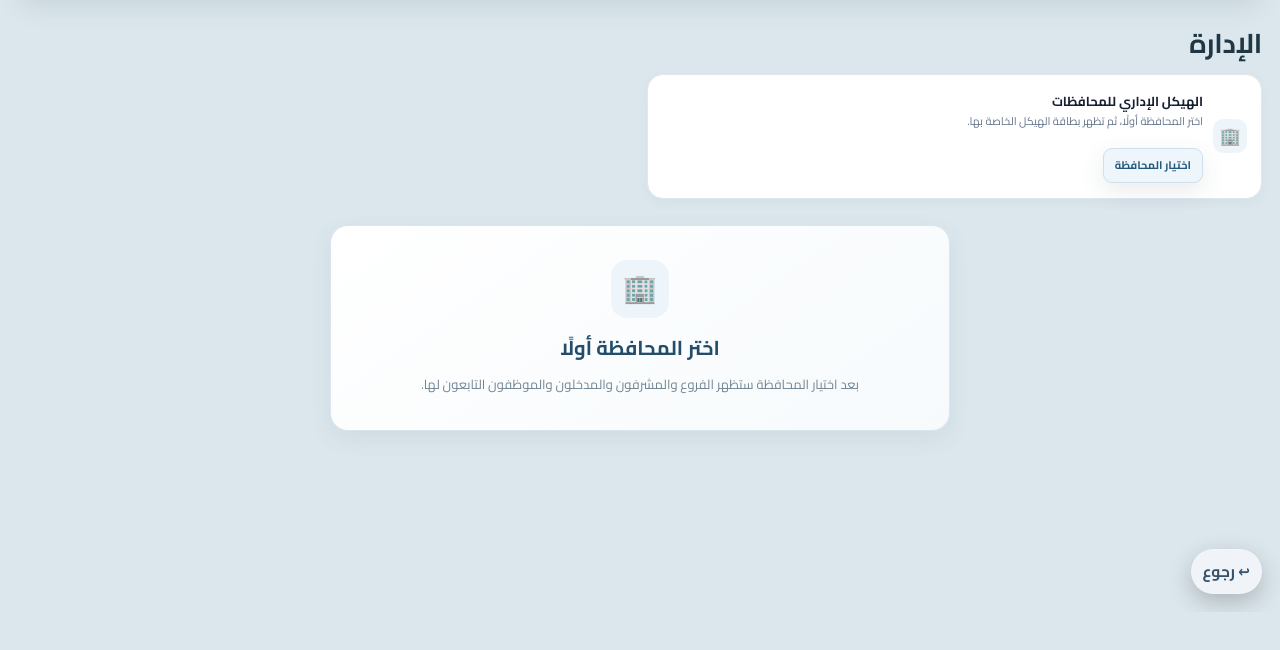
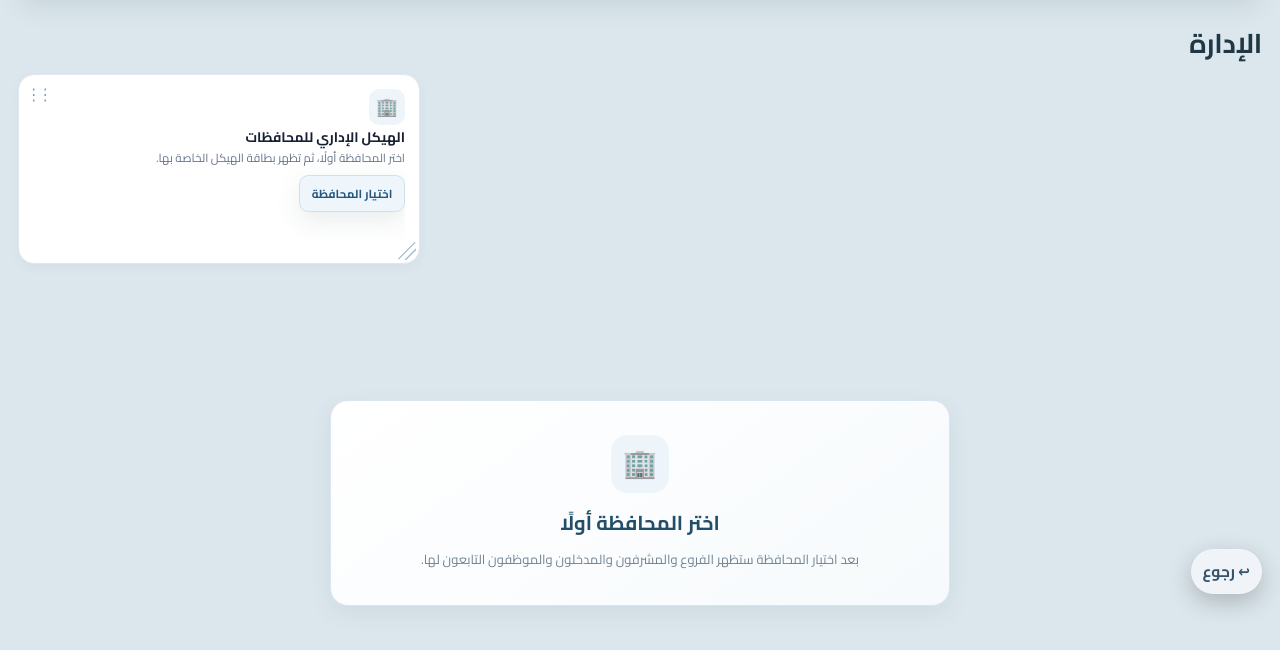
Before and after one commit to aheshamzaghloul-cpu/employee-movements-central, a Flask app: template templates/structure.html in a window 1280 px wide. Shown: the part 188-838 px from the top of the page. Before the commit the page ends 799 px from the top, so only its background shows below. Run offline with Flask 3, Linux system fonts and the light colour scheme; the template is opened without the code that fills it: values that come from a table or form of the project are taken from there, others are empty; data comes from the database, SQL or seed files in the repository; some libraries are stand-ins or nearby versions.

Commit message:
Add files via upload

```diff
--- a/app.py
+++ b/app.py
@@ -7,7 +7,7 @@ from sqlalchemy import UniqueConstraint
 from werkzeug.security import generate_password_hash, check_password_hash
 
 app=Flask(__name__)
-APP_VERSION='v34.32-PRECISION-DASHBOARD-WORKSPACE'
+APP_VERSION='v34.35-SCALING-FREE-CARDS-ALL-DASHBOARDS'
 DATABASE_URL=os.getenv('DATABASE_URL','sqlite:///local.db')
 if DATABASE_URL.startswith('postgres://'): DATABASE_URL=DATABASE_URL.replace('postgres://','postgresql+psycopg://',1)
 app.config.update(SECRET_KEY=os.getenv('SECRET_KEY') or 'dev-only-change-me',SQLALCHEMY_DATABASE_URI=DATABASE_URL,SQLALCHEMY_TRACK_MODIFICATIONS=False,SESSION_COOKIE_HTTPONLY=True,SESSION_COOKIE_SAMESITE='Lax',SESSION_COOKIE_SECURE=os.getenv('COOKIE_SECURE','0')=='1',MAX_CONTENT_LENGTH=2*1024*1024)
--- a/static/app.css
+++ b/static/app.css
@@ -458,3 +458,25 @@ label{font-size:13px}.box>form label,.quick-form label{min-width:0}.form-actions
 @media(max-width:1100px){.home-content-layout{grid-template-columns:minmax(0,1fr) 178px}.dashboard-workspace{min-height:1000px}.dashboard-widget{min-width:220px}}
 @media(max-width:900px){.home-content-layout{grid-template-columns:1fr}.home-summary-card{grid-template-columns:repeat(4,minmax(0,1fr));position:static;order:-1}.dashboard-workspace{min-height:1000px}.dashboard-widget{min-width:210px}}
 @media(max-width:620px){.home-summary-card{grid-template-columns:repeat(2,minmax(0,1fr));gap:8px}.dashboard-workspace{min-height:1400px}.dashboard-widget{min-width:180px}.widget-drag{width:21px;height:21px}.widget-resize{width:16px;height:16px}}
+
+/* v34.35 — proportional content scaling and reusable free-card workspaces */
+.widget-inner{position:relative;box-sizing:border-box;overflow:auto;transform-origin:top right}
+.dashboard-widget .widget-inner,.free-card .widget-inner{scrollbar-width:thin}
+.dashboard-widget .widget-inner h1,.dashboard-widget .widget-inner h2,.dashboard-widget .widget-inner h3,
+.free-card .widget-inner h1,.free-card .widget-inner h2,.free-card .widget-inner h3{font-size:calc(1em * var(--widget-scale,1))}
+.dashboard-widget .widget-inner .home-group-icon,.dashboard-widget .widget-inner .reports-group-icon,
+.free-card .widget-inner .home-group-icon,.free-card .widget-inner .reports-group-icon{transform:scale(var(--widget-scale,1));transform-origin:center}
+.dashboard-widget .widget-inner table,.free-card .widget-inner table{font-size:calc(1em * var(--widget-scale,1))}
+.dashboard-widget .widget-inner .btn,.free-card .widget-inner .btn{font-size:calc(.9em * var(--widget-scale,1));padding:calc(10px * var(--widget-scale,1)) calc(14px * var(--widget-scale,1))}
+.free-card-workspace{position:relative;display:block;width:100%;min-height:300px;overflow:visible;direction:rtl;margin-bottom:18px}
+.free-card-workspace>.admin-shortcuts{display:block;margin:0;min-height:300px}
+.free-card-workspace .free-card{position:absolute!important;display:block!important;box-sizing:border-box;min-width:220px;min-height:145px;margin:0!important;overflow:hidden;z-index:1}
+.free-card-workspace .free-card.dragging,.dashboard-widget.dragging{z-index:1000;opacity:.94;box-shadow:0 20px 48px rgba(25,72,105,.22);outline:2px solid rgba(64,143,197,.28)}
+.free-card-workspace .free-card .widget-tools{position:absolute;top:7px;left:7px;z-index:30;pointer-events:none}
+.free-card-workspace .free-card .widget-drag{pointer-events:auto}
+.free-card-workspace .free-card .widget-resize{position:absolute;right:3px;bottom:3px}
+.structure-free-workspace{min-height:500px}
+.structure-free-workspace .structure-grid{display:block;min-height:500px}
+.structure-free-workspace .structure-card{position:absolute!important;margin:0!important;min-width:280px;min-height:180px;overflow:hidden}
+.structure-free-workspace .structure-card .widget-inner{height:100%}
+@media(max-width:900px){.free-card-workspace{min-height:600px}.free-card-workspace .free-card,.structure-free-workspace .structure-card{min-width:220px}}
--- a/static/app.js
+++ b/static/app.js
@@ -159,127 +159,91 @@ document.addEventListener('DOMContentLoaded', function(){
   });
 })();
 
-// v34.34: free home dashboard canvas — medium defaults, free drag/resize, persistent layout.
+// v34.35 — free dashboard cards with proportional inner scaling + reusable free-card workspaces.
 (function(){
-  const workspace=document.querySelector('#dashboard-workspace');
-  if(!workspace) return;
-  const key='employee_dashboard_layout_v34_34';
-  const widgets=()=>[...workspace.querySelectorAll(':scope > .dashboard-widget')];
   const clamp=(v,min,max)=>Math.max(min,Math.min(max,v));
-  function read(){try{return JSON.parse(localStorage.getItem(key)||'{}')}catch(e){return {}}}
+  function ensureInner(w){
+    if(w.querySelector(':scope > .widget-inner')) return w.querySelector(':scope > .widget-inner');
+    const inner=document.createElement('div'); inner.className='widget-inner';
+    [...w.childNodes].forEach(n=>{
+      if(n.nodeType===1 && (n.classList.contains('widget-tools')||n.classList.contains('widget-resize'))) return;
+      inner.appendChild(n);
+    });
+    w.appendChild(inner); return inner;
+  }
+  function scaleInner(w){
+    const inner=ensureInner(w); if(!inner)return;
+    const baseW=360,baseH=190;
+    const area=Math.max(1,w.offsetWidth*w.offsetHeight);
+    const scale=clamp(Math.sqrt(area/(baseW*baseH)),0.72,1.55);
+    w.style.setProperty('--widget-scale',scale.toFixed(3));
+    inner.style.width=(100/scale)+'%';
+    inner.style.minHeight=(100/scale)+'%';
+    inner.style.zoom=scale;
+  }
+
+  // Home dashboard: medium first-open defaults, free drag/resize, persistent layout.
+  const home=document.querySelector('#dashboard-workspace');
+  if(home){
+    const key='employee_dashboard_layout_v34_35';
+    const widgets=()=>[...home.querySelectorAll(':scope > .dashboard-widget')];
+    const read=()=>{try{return JSON.parse(localStorage.getItem(key)||'{}')}catch(e){return {}}};
     function canvasSize(){
       const maxBottom=widgets().reduce((m,w)=>Math.max(m,(parseFloat(w.style.top)||0)+(parseFloat(w.style.height)||0)),0);
-    const minHeight=Math.max(window.innerHeight-150,760);
-    workspace.style.minHeight=Math.max(minHeight,maxBottom+80)+'px';
+      home.style.minHeight=Math.max(window.innerHeight-150,760,maxBottom+80)+'px';
     }
     function save(){
       canvasSize();
-    const state={canvasWidth:workspace.clientWidth,canvasHeight:workspace.scrollHeight,widgets:{}};
-    const wr=workspace.getBoundingClientRect();
-    widgets().forEach(w=>{
-      state.widgets[w.dataset.widgetId]={
-        x:Math.round(w.offsetLeft),y:Math.round(w.offsetTop),
-        w:Math.round(w.offsetWidth),h:Math.round(w.offsetHeight)
-      };
-    });
+      const state={canvasWidth:home.clientWidth,widgets:{}};
+      widgets().forEach(w=>{state.widgets[w.dataset.widgetId]={x:Math.round(w.offsetLeft),y:Math.round(w.offsetTop),w:Math.round(w.offsetWidth),h:Math.round(w.offsetHeight)}});
       try{localStorage.setItem(key,JSON.stringify(state))}catch(e){}
     }
     function place(w,x,y,width,height){
-    const minW=220,minH=145;
-    const maxW=Math.max(minW,workspace.clientWidth-16);
-    const ww=clamp(width||340,minW,maxW);
-    const hh=Math.max(minH,height||190);
-    const xx=clamp(x||0,0,Math.max(0,workspace.clientWidth-ww));
-    const yy=Math.max(0,y||0);
-    w.style.left=xx+'px';w.style.top=yy+'px';w.style.width=ww+'px';w.style.height=hh+'px';
+      const minW=220,minH=145,maxW=Math.max(minW,home.clientWidth-16);
+      const ww=clamp(width||340,minW,maxW),hh=Math.max(minH,height||190),xx=clamp(x||0,0,Math.max(0,home.clientWidth-ww));
+      w.style.left=xx+'px';w.style.top=Math.max(0,y||0)+'px';w.style.width=ww+'px';w.style.height=hh+'px';scaleInner(w);
     }
-  function initialLayout(){
-    // First visit: every widget starts at a consistent medium size.
-    const width=workspace.clientWidth;
-    const gap=20;
-    const col=Math.max(260,Math.floor((width-gap*2)/3));
-    const rowH=190;
-    const positions=[
-      [0,0],[col+gap,0],[2*(col+gap),0],
-      [0,rowH+gap],[col+gap,rowH+gap],[2*(col+gap),rowH+gap],
-      [0,2*(rowH+gap)]
-    ];
-    widgets().forEach((w,i)=>{
-      const [x,y]=positions[i]||[0,i*(rowH+gap)];
-      place(w,x,y,col,rowH);
-    });
-    canvasSize();
+    function initial(){
+      const gap=20,col=Math.max(260,Math.floor((home.clientWidth-gap*2)/3)),rowH=190;
+      const pos=[[0,0],[col+gap,0],[2*(col+gap),0],[0,rowH+gap],[col+gap,rowH+gap],[2*(col+gap),rowH+gap],[0,2*(rowH+gap)]];
+      widgets().forEach((w,i)=>{const [x,y]=pos[i]||[0,i*(rowH+gap)];place(w,x,y,col,rowH)});canvasSize();
     }
-  function applySaved(){
-    const state=read();
-    if(!state.widgets || !Object.keys(state.widgets).length){initialLayout();save();return;}
-    const oldWidth=state.canvasWidth||workspace.clientWidth;
-    const ratio=workspace.clientWidth>0 ? workspace.clientWidth/oldWidth : 1;
-    widgets().forEach((w,i)=>{
-      const d=state.widgets[w.dataset.widgetId];
-      if(d){
-        const ww=Math.min((d.w||340)*ratio,workspace.clientWidth-16);
-        place(w,(d.x||0)*ratio,d.y||0,ww,d.h||190);
-      }else{
-        const col=Math.max(260,Math.floor((workspace.clientWidth-40)/3));
-        place(w,(i%3)*(col+20),Math.floor(i/3)*210,col,190);
-      }
-    });
-    canvasSize();
+    function apply(){
+      const state=read(); if(!state.widgets||!Object.keys(state.widgets).length){initial();save();return;}
+      const old=state.canvasWidth||home.clientWidth,ratio=home.clientWidth>0?home.clientWidth/old:1;
+      widgets().forEach((w,i)=>{const d=state.widgets[w.dataset.widgetId];if(d)place(w,(d.x||0)*ratio,(d.y||0),(d.w||340)*ratio,d.h||190);else place(w,(i%3)*280,Math.floor(i/3)*210,340,190)});canvasSize();
     }
     let active=null;
-  function beginDrag(w,e){
-    if(e.button!==0)return;
-    const wr=workspace.getBoundingClientRect();
-    active={type:'drag',w,startX:e.clientX,startY:e.clientY,left:w.offsetLeft,top:w.offsetTop,width:w.offsetWidth,height:w.offsetHeight};
-    w.classList.add('dragging','widget-active');
-    w.setPointerCapture?.(e.pointerId);
-    e.preventDefault();
+    function drag(w,e){if(e.button!==0)return;active={type:'drag',w,sx:e.clientX,sy:e.clientY,l:w.offsetLeft,t:w.offsetTop,width:w.offsetWidth};w.classList.add('dragging');w.setPointerCapture?.(e.pointerId);e.preventDefault()}
+    function resize(w,e){if(e.button!==0)return;active={type:'resize',w,sx:e.clientX,sy:e.clientY,l:w.offsetLeft,t:w.offsetTop,width:w.offsetWidth,height:w.offsetHeight};w.classList.add('dragging');w.setPointerCapture?.(e.pointerId);e.preventDefault();e.stopPropagation()}
+    function move(e){if(!active)return;const a=active,dx=e.clientX-a.sx,dy=e.clientY-a.sy;if(a.type==='drag'){a.w.style.left=clamp(a.l+dx,0,Math.max(0,home.clientWidth-a.width))+'px';a.w.style.top=Math.max(0,a.t+dy)+'px'}else{a.w.style.width=clamp(a.width+dx,220,Math.max(220,home.clientWidth-a.l))+'px';a.w.style.height=Math.max(145,a.height+dy)+'px';scaleInner(a.w)}canvasSize()}
+    function end(){if(!active)return;active.w.classList.remove('dragging');active=null;save()}
+    apply();widgets().forEach(w=>{ensureInner(w);scaleInner(w);w.querySelector('.widget-drag')?.addEventListener('pointerdown',e=>drag(w,e));w.querySelector('.widget-resize')?.addEventListener('pointerdown',e=>resize(w,e))});
+    document.addEventListener('pointermove',move,{passive:false});document.addEventListener('pointerup',end,{passive:true});
+    window.addEventListener('resize',()=>{const old=read().canvasWidth||home.clientWidth,ratio=home.clientWidth/old;widgets().forEach(w=>{w.style.left=clamp(w.offsetLeft*ratio,0,Math.max(0,home.clientWidth-w.offsetWidth))+'px';scaleInner(w)});canvasSize();save()});
   }
-  function beginResize(w,e){
-    if(e.button!==0)return;
-    active={type:'resize',w,startX:e.clientX,startY:e.clientY,left:w.offsetLeft,top:w.offsetTop,width:w.offsetWidth,height:w.offsetHeight};
-    w.classList.add('dragging','widget-active');
-    w.setPointerCapture?.(e.pointerId);
-    e.preventDefault();e.stopPropagation();
+
+  // Reusable free canvas for administration/report cards. Cards are movable anywhere and resizable from the corner.
+  document.querySelectorAll('.free-card-workspace').forEach(workspace=>{
+    const id=workspace.id||('workspace-'+Math.random().toString(36).slice(2));
+    const key='employee_free_cards_v34_35_'+id+location.search;
+    const cards=()=>[...workspace.querySelectorAll('.free-card')];
+    const read=()=>{try{return JSON.parse(localStorage.getItem(key)||'{}')}catch(e){return {}}};
+    function canvasSize(){const max=cards().reduce((m,c)=>Math.max(m,(parseFloat(c.style.top)||0)+(parseFloat(c.style.height)||0)),0);workspace.style.minHeight=Math.max(max+40,260)+'px'}
+    function ensureControls(c){
+      if(!c.querySelector(':scope > .widget-tools')){const t=document.createElement('div');t.className='widget-tools';t.innerHTML='<span class="widget-drag" title="سحب البطاقة">⋮⋮</span>';c.appendChild(t)}
+      if(!c.querySelector(':scope > .widget-resize')){const r=document.createElement('span');r.className='widget-resize';r.title='تغيير الحجم';c.appendChild(r)}
+      return ensureInner(c);
     }
-  function move(e){
-    if(!active)return;
-    const a=active,dx=e.clientX-a.startX,dy=e.clientY-a.startY;
-    if(a.type==='drag'){
-      const x=clamp(a.left+dx,0,Math.max(0,workspace.clientWidth-a.width));
-      const y=Math.max(0,a.top+dy);
-      a.w.style.left=x+'px';a.w.style.top=y+'px';
-    }else{
-      const minW=220,minH=145;
-      const width=clamp(a.width+dx,minW,Math.max(minW,workspace.clientWidth-a.left));
-      const height=Math.max(minH,a.height+dy);
-      a.w.style.width=width+'px';a.w.style.height=height+'px';
-    }
-    canvasSize();
-  }
-  function end(){
-    if(!active)return;
-    active.w.classList.remove('dragging');
-    setTimeout(()=>active&&active.w.classList.remove('widget-active'),80);
-    active=null;save();
-  }
-  applySaved();
-  widgets().forEach(w=>{
-    const grip=w.querySelector('.widget-drag');
-    const resize=w.querySelector('.widget-resize');
-    grip?.addEventListener('pointerdown',e=>beginDrag(w,e));
-    resize?.addEventListener('pointerdown',e=>beginResize(w,e));
-  });
-  document.addEventListener('pointermove',move,{passive:false});
-  document.addEventListener('pointerup',end,{passive:true});
-  window.addEventListener('resize',()=>{
-    const oldWidth=read().canvasWidth||workspace.clientWidth;
-    const ratio=workspace.clientWidth/oldWidth;
-    widgets().forEach(w=>{
-      const x=clamp(w.offsetLeft*ratio,0,Math.max(0,workspace.clientWidth-w.offsetWidth));
-      w.style.left=x+'px';
-    });
-    canvasSize();save();
+    function place(c,x,y,w,h){const minW=220,minH=145,ww=clamp(w||340,minW,Math.max(minW,workspace.clientWidth-12));c.style.left=clamp(x||0,0,Math.max(0,workspace.clientWidth-ww))+'px';c.style.top=Math.max(0,y||0)+'px';c.style.width=ww+'px';c.style.height=Math.max(minH,h||190)+'px';scaleInner(c)}
+    function initial(){const gap=18,col=Math.max(260,Math.floor((workspace.clientWidth-gap*2)/3)),row=190;cards().forEach((c,i)=>place(c,(i%3)*(col+gap),Math.floor(i/3)*(row+gap),col,row));canvasSize();save()}
+    function save(){canvasSize();const state={canvasWidth:workspace.clientWidth,cards:{}};cards().forEach(c=>state.cards[c.dataset.freeCardId]={x:Math.round(c.offsetLeft),y:Math.round(c.offsetTop),w:Math.round(c.offsetWidth),h:Math.round(c.offsetHeight)});try{localStorage.setItem(key,JSON.stringify(state))}catch(e){}}
+    function apply(){const state=read();if(!state.cards||!Object.keys(state.cards).length){initial();return}const ratio=workspace.clientWidth/(state.canvasWidth||workspace.clientWidth);cards().forEach((c,i)=>{const d=state.cards[c.dataset.freeCardId];if(d)place(c,d.x*ratio,d.y,d.w*ratio,d.h);else place(c,(i%3)*280,Math.floor(i/3)*210,340,190)});canvasSize()}
+    let active=null;
+    function down(c,e,type){if(e.button!==0)return;active={type,c,sx:e.clientX,sy:e.clientY,l:c.offsetLeft,t:c.offsetTop,w:c.offsetWidth,h:c.offsetHeight};c.classList.add('dragging');c.setPointerCapture?.(e.pointerId);e.preventDefault();e.stopPropagation()}
+    function move(e){if(!active)return;const a=active,dx=e.clientX-a.sx,dy=e.clientY-a.sy;if(a.type==='drag'){a.c.style.left=clamp(a.l+dx,0,Math.max(0,workspace.clientWidth-a.w))+'px';a.c.style.top=Math.max(0,a.t+dy)+'px'}else{a.c.style.width=clamp(a.w+dx,220,Math.max(220,workspace.clientWidth-a.l))+'px';a.c.style.height=Math.max(145,a.h+dy)+'px';scaleInner(a.c)}canvasSize()}
+    function end(){if(!active)return;active.c.classList.remove('dragging');active=null;save()}
+    apply();cards().forEach(c=>{ensureControls(c);scaleInner(c);c.querySelector('.widget-drag')?.addEventListener('pointerdown',e=>down(c,e,'drag'));c.querySelector('.widget-resize')?.addEventListener('pointerdown',e=>down(c,e,'resize'))});
+    document.addEventListener('pointermove',move,{passive:false});document.addEventListener('pointerup',end,{passive:true});window.addEventListener('resize',()=>{cards().forEach(scaleInner);save()});
   });
 })();
--- a/templates/reports.html
+++ b/templates/reports.html
@@ -6,8 +6,9 @@
   <a class="btn teal" href="/reports/assignments/print-missions">📄 طباعة المأموريات PDF</a>
 </div>
 
+<div class="free-card-workspace" id="reports-card-workspace">
 <section class="reports-group-grid">
-  <div class="reports-group-card">
+  <div class="reports-group-card free-card" data-free-card-id="reports-movements">
     <div class="reports-group-head"><span class="reports-group-icon">📋</span><div><h3>تقارير الحركات</h3><small>اختر نوع الحركة لعرض التفاصيل والفلاتر</small></div></div>
     <div class="reports-group-links">
       <a href="/reports/leaves"><span>🏖️</span><b>الإجازات</b><small>حسب المحافظة والفرع والموظف والفترة</small></a>
@@ -15,11 +16,12 @@
       <a href="/reports/permissions"><span>🕘</span><b>الأذونات</b><small>عرض الأذونات وتصفية النتائج</small></a>
     </div>
   </div>
-  <div class="reports-group-card mission-group-card">
+  <div class="reports-group-card mission-group-card free-card" data-free-card-id="reports-missions">
     <div class="reports-group-head"><span class="reports-group-icon">🖨️</span><div><h3>المأموريات والطباعة</h3><small>الوصول المباشر إلى النماذج الرسمية</small></div></div>
     <div class="reports-group-links single"><a href="/reports/assignments/print-missions"><span>📄</span><b>طباعة المأموريات PDF</b><small>اختيار المأمورية وفتح النموذج الرسمي للطباعة</small></a></div>
   </div>
 </section>
+</div>
 
 <div class="report-summary-cards">
   {% for label, value, cls in [('إجمالي الحركات', summary.values()|sum, 'total'), ('إجازات', by_type.get('إجازة',0), 'leave'), ('انتدابات', by_type.get('انتداب',0), 'assignment'), ('أذونات', by_type.get('إذن',0), 'permission')] %}
--- a/templates/structure.html
+++ b/templates/structure.html
@@ -5,14 +5,14 @@
   <div><h1>الإدارة</h1>{% if is_supervisor %}<div class="section-caption"><b>إدارة المحافظات المسندة إليك</b><span>تظهر هنا فقط المحافظات والصلاحيات المرتبطة بحسابك.</span></div>{% elif is_entry %}<div class="section-caption"><b>إدارة فروعك</b><span>تظهر هنا فقط الفروع والموظفون الذين تتولى إدارتهم.</span></div>{% endif %}</div>
 </div>
 
-<div class="admin-shortcuts no-print admin-card-grid">
-  <div class="admin-shortcut-card admin-shortcut-group">
+<div class="free-card-workspace admin-free-workspace" id="admin-shortcuts-workspace"><div class="admin-shortcuts no-print admin-card-grid">
+  <div class="admin-shortcut-card admin-shortcut-group free-card" data-free-card-id="admin-structure">
     <span class="admin-card-icon">🏢</span><span><strong>الهيكل الإداري للمحافظات</strong><small>اختر المحافظة أولًا، ثم تظهر بطاقة الهيكل الخاصة بها.</small></span>
     <a class="admin-card-action" href="#my-governorates">اختيار المحافظة</a>
   </div>
-  {% if is_admin %}<div class="admin-shortcut-card admin-shortcut-group"><span class="admin-card-icon">👥</span><span><strong>الموظفون</strong><small>تسجيل الموظف أولًا ثم إضافة الأدوار عند الحاجة.</small></span><a class="admin-card-action" href="/employees">فتح الموظفين</a></div>
-  <div class="admin-shortcut-card admin-shortcut-group"><span class="admin-card-icon">➕</span><span><strong>إضافة دور مدخل أول</strong><small>اختر موظفًا مسجلًا دون إنشاء سجل موظف جديد.</small></span><a class="admin-card-action" href="#add-entry-role">إضافة الدور</a></div>{% endif %}
-  {% if is_admin %}<div class="admin-shortcut-card admin-shortcut-group"><span class="admin-card-icon">🔐</span><span><strong>المستخدمون والصلاحيات</strong><small>إدارة المستخدمين والأدوار وكلمات المرور.</small></span><a class="admin-card-action" href="/users">فتح الإدارة</a></div>{% endif %}
+  {% if is_admin %}<div class="admin-shortcut-card admin-shortcut-group free-card" data-free-card-id="admin-employees"><span class="admin-card-icon">👥</span><span><strong>الموظفون</strong><small>تسجيل الموظف أولًا ثم إضافة الأدوار عند الحاجة.</small></span><a class="admin-card-action" href="/employees">فتح الموظفين</a></div>
+  <div class="admin-shortcut-card admin-shortcut-group free-card" data-free-card-id="admin-entry-role"><span class="admin-card-icon">➕</span><span><strong>إضافة دور مدخل أول</strong><small>اختر موظفًا مسجلًا دون إنشاء سجل موظف جديد.</small></span><a class="admin-card-action" href="#add-entry-role">إضافة الدور</a></div>{% endif %}
+  {% if is_admin %}<div class="admin-shortcut-card admin-shortcut-group free-card" data-free-card-id="admin-users"><span class="admin-card-icon">🔐</span><span><strong>المستخدمون والصلاحيات</strong><small>إدارة المستخدمين والأدوار وكلمات المرور.</small></span><a class="admin-card-action" href="/users">فتح الإدارة</a></div>{% endif %}
 </div>
 
 {% if is_admin %}
@@ -69,7 +69,7 @@
 </div>
 {% endif %}
 {% if selected_governorate %}
-<div class="structure-grid" id="structure">
+<div class="free-card-workspace structure-free-workspace" id="structure-card-workspace"><div class="structure-grid" id="structure">
 {% for g,bs,sups,entries,counts in tree %}
 <section class="structure-card supervisor-clean-card">
   <div class="structure-head"><div><span class="eyebrow">المحافظة</span><h2>{{g.name}}</h2></div><span class="tag">{{bs|length}} فرع</span></div>
@@ -107,7 +107,7 @@
   {% if is_admin or is_supervisor %}<div class="node no-print"><div class="node-title">🏢 فروع غير مرتبطة بمدخل أول</div>{% for b in bs if not branch_entry(b) %}<div class="branch-row"><div><b>{{b.name}}</b>{% if b.code %}<small>{{b.code}}</small>{% endif %}</div><span class="tag">{{counts[b.id]}} موظف</span></div>{% else %}<div class="empty-small">كل الفروع مرتبطة بمدخل أول.</div>{% endfor %}</div>{% endif %}
 </section>
 {% endfor %}
-</div>
+</div></div>
 {% else %}
 <div class="structure-select-first no-print">
   <div class="structure-select-icon">🏢</div>
```
Also changed, not shown: VERSION.md (+5 -3 lines). Lines whose indentation alone changed are shown as unchanged.
